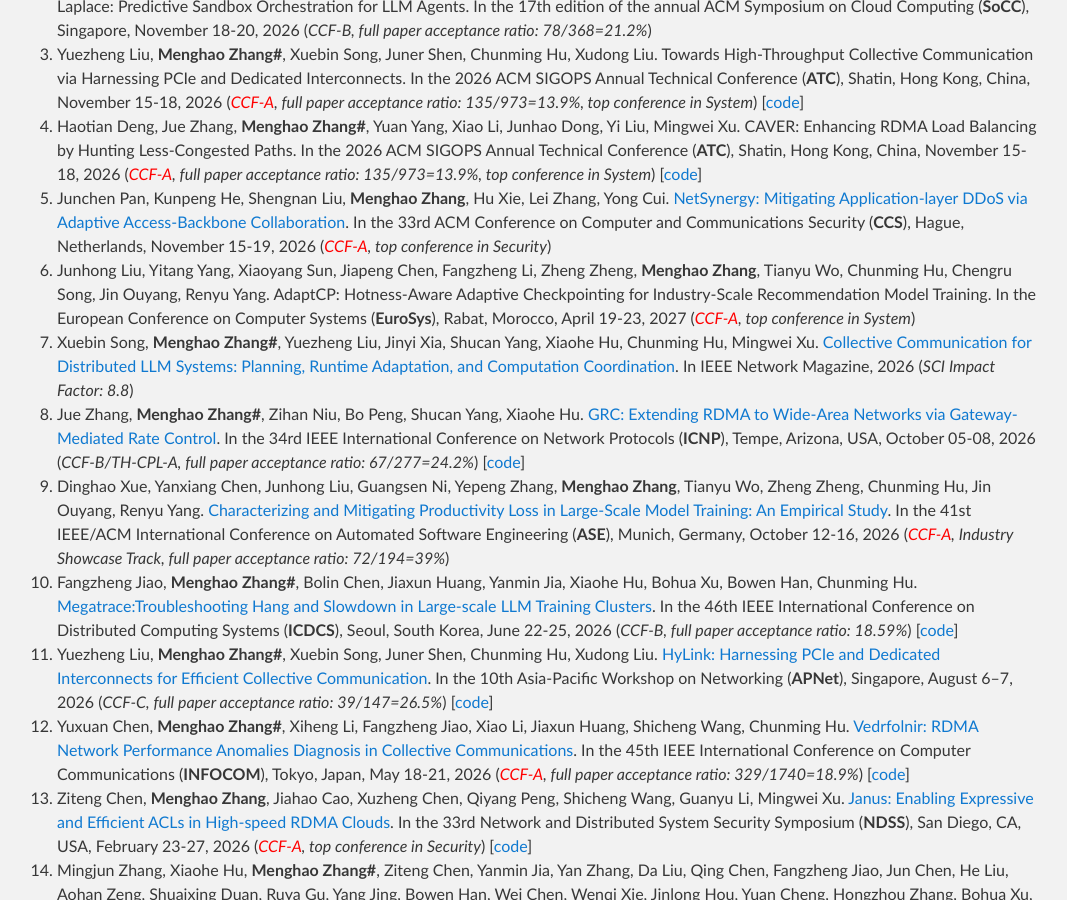
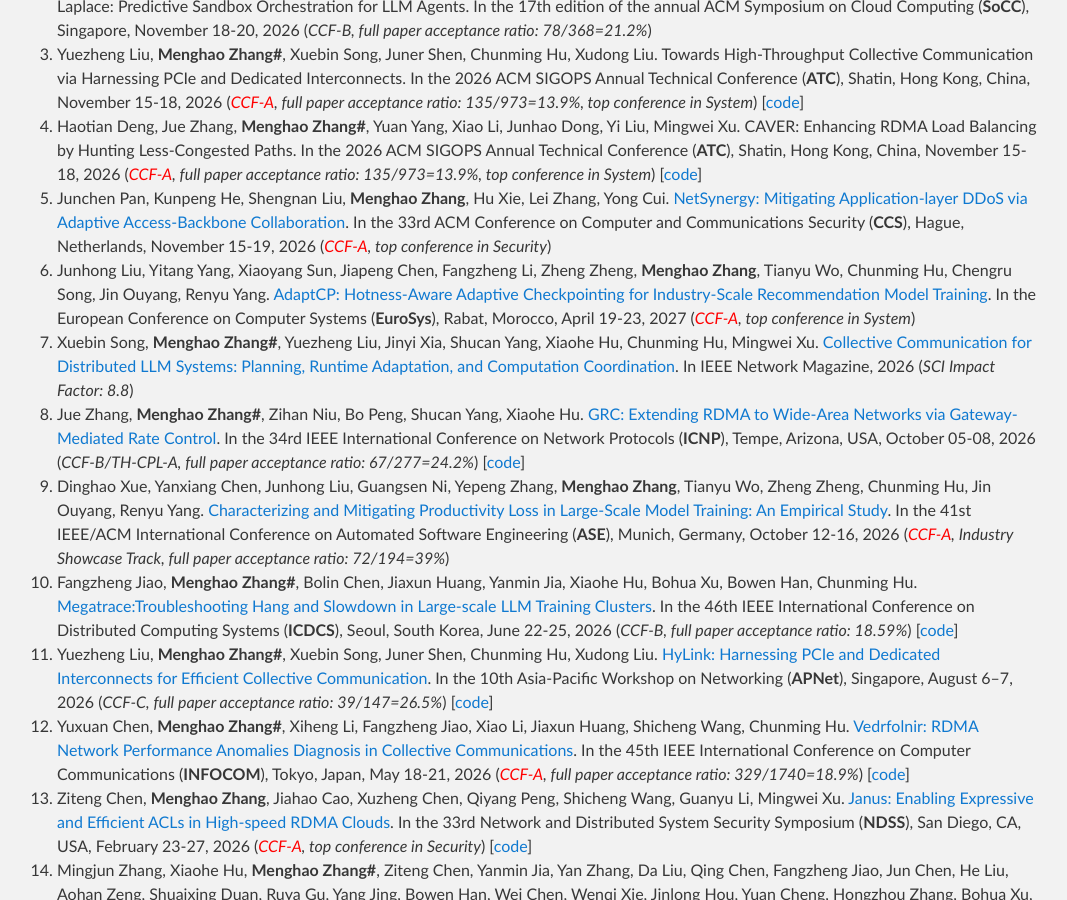
Before and after one commit to zhangmenghao/zhangmenghao.github.io, a Jekyll site: the page built from index.md, in a window 1280 px wide and 900 px high, scrolled down 1597 px. Shown: the whole window, without its empty margins (103-1170 px from the left). Built offline with Jekyll 4.4.1, drawn with Linux system fonts in a browser that asks for light colours; some of the changed lines change nothing that is shown.

Commit message:
Add EuroSys 27

```diff
--- a/index.md
+++ b/index.md
@@ -60,7 +60,7 @@
 [NetSynergy: Mitigating Application-layer DDoS via Adaptive Access-Backbone Collaboration](./papers/CCS2026-NetSynergy.pdf).
 In the 33rd ACM Conference on Computer and Communications Security (**CCS**), Hague, Netherlands, November 15-19, 2026 (*<font color='red'>CCF-A</font>, top conference in Security*)
 35. Junhong Liu, Yitang Yang, Xiaoyang Sun, Jiapeng Chen, Fangzheng Li, Zheng Zheng, __Menghao Zhang__, Tianyu Wo, Chunming Hu, Chengru Song, Jin Ouyang, Renyu Yang.
-AdaptCP: Hotness-Aware Adaptive Checkpointing for Industry-Scale Recommendation Model Training.
+[AdaptCP: Hotness-Aware Adaptive Checkpointing for Industry-Scale Recommendation Model Training](./papers/EuroSys2027-AdaptCP.pdf).
 In the European Conference on Computer Systems (**EuroSys**), Rabat, Morocco, April 19-23, 2027 (*<font color='red'>CCF-A</font>, top conference in System*)
 34. Xuebin Song, __Menghao Zhang#__, Yuezheng Liu, Jinyi Xia, Shucan Yang, Xiaohe Hu, Chunming Hu, Mingwei Xu.
 [Collective Communication for Distributed LLM Systems: Planning, Runtime Adaptation, and Computation Coordination](./papers/IEEENetwork2026-Collective.pdf).
```
Also changed, not shown: 1 other file.
